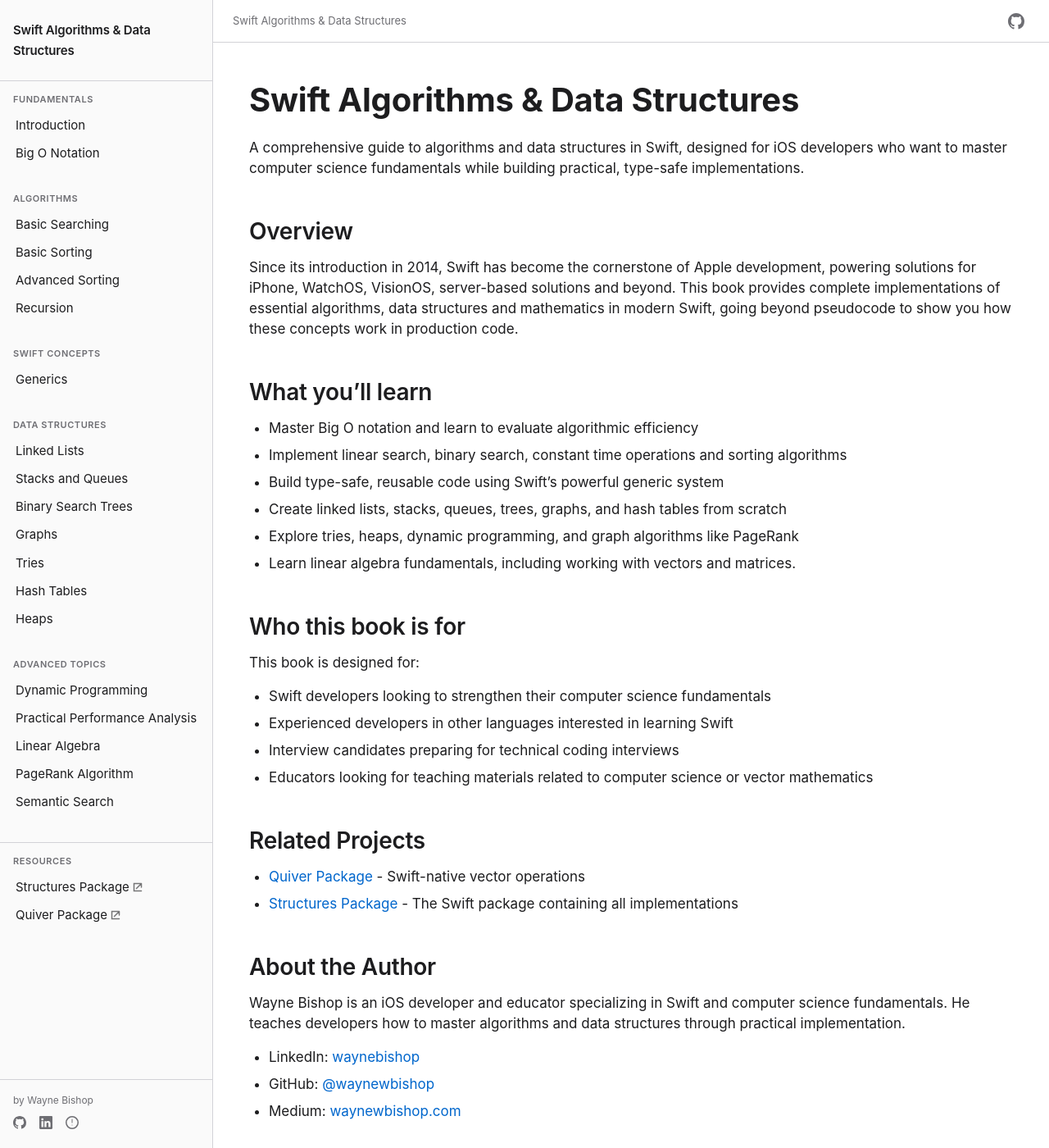
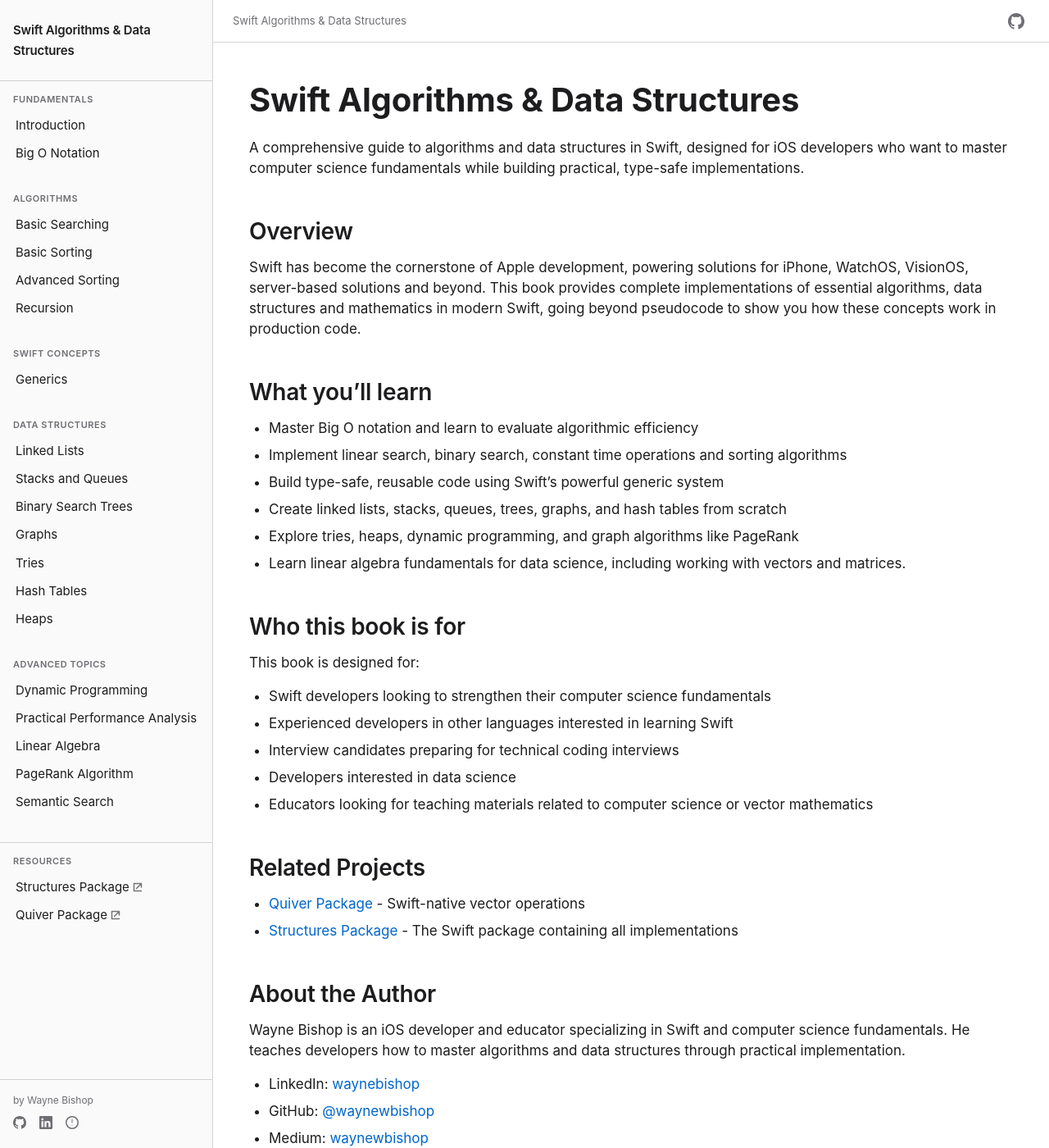
Before and after one commit to waynewbishop/swift-algorithms, a Jekyll site: the page built from index.md, in a window 1280 px wide and 1400 px high. Shown: the whole window at 82% size. Built offline with Jekyll 4.4.1, drawn with Linux system fonts in a browser that asks for light colours.

Commit message:
refactor: continued content updates..

```diff
--- a/index.md
+++ b/index.md
@@ -9,7 +9,7 @@ A comprehensive guide to algorithms and data structures in Swift, designed for i
 
 ## Overview
 
-Since its introduction in 2014, Swift has become the cornerstone of Apple development, powering solutions for iPhone, WatchOS, VisionOS, server-based solutions and beyond. This book provides complete implementations of essential algorithms, data structures and mathematics in modern Swift, going beyond pseudocode to show you how these concepts work in production code.
+Swift has become the cornerstone of Apple development, powering solutions for iPhone, WatchOS, VisionOS, server-based solutions and beyond. This book provides complete implementations of essential algorithms, data structures and mathematics in modern Swift, going beyond pseudocode to show you how these concepts work in production code.
 
 ## What you'll learn
 
@@ -18,7 +18,7 @@ Since its introduction in 2014, Swift has become the cornerstone of Apple develo
 - Build type-safe, reusable code using Swift's powerful generic system
 - Create linked lists, stacks, queues, trees, graphs, and hash tables from scratch
 - Explore tries, heaps, dynamic programming, and graph algorithms like PageRank
-- Learn linear algebra fundamentals, including working with vectors and matrices.
+- Learn linear algebra fundamentals for data science, including working with vectors and matrices.
 
 ## Who this book is for
 
@@ -27,6 +27,7 @@ This book is designed for:
 - Swift developers looking to strengthen their computer science fundamentals
 - Experienced developers in other languages interested in learning Swift
 - Interview candidates preparing for technical coding interviews
+- Developers interested in data science
 - Educators looking for teaching materials related to computer science or vector mathematics
 
 ## Related Projects
@@ -40,4 +41,4 @@ Wayne Bishop is an iOS developer and educator specializing in Swift and computer
 
 - LinkedIn: [waynebishop](https://www.linkedin.com/in/waynebishop)
 - GitHub: [@waynewbishop](https://github.com/waynewbishop)
-- Medium: [waynewbishop.com](https://waynewbishop.medium.com)
+- Medium: [waynewbishop](https://waynewbishop.medium.com)
```
Also changed, not shown: README.md.
